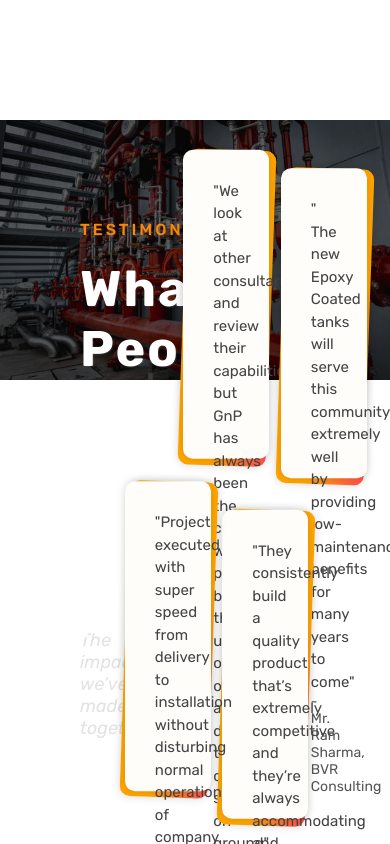
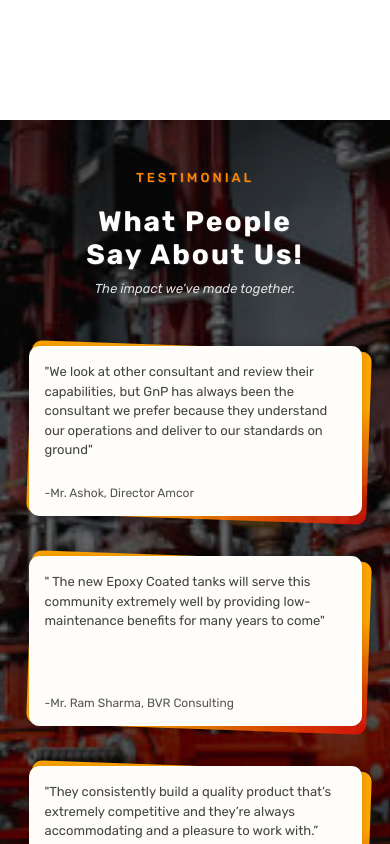
Before and after one commit to Kaustubh2000-maker/sp-engineering-frontend, a React (Vite) app: page /About in a window 390 px wide. Shown: the part 800-1644 px from the top of the page. Built offline with nearby package versions, Linux system fonts and the light colour scheme.

Commit message:
testimonial done

```diff
--- a/src/App.jsx
+++ b/src/App.jsx
@@ -47,7 +47,7 @@ function App() {
           <Route path="/About" element={<AboutPage />} />
         </Routes>
 
-        {/* <Footer /> */}
+        <Footer />
       </Router>
     </>
   );
--- a/src/components/sections/Testimonial.jsx
+++ b/src/components/sections/Testimonial.jsx
@@ -16,7 +16,7 @@ function Testimonials() {
           <div className="testimonial-heading-box">
             <h4 className="testimonial-section-heading">Testimonial</h4>
             <h2 className="tesimonial-heading">
-              what people <br /> say about us !{" "}
+              what people <br /> say about us!{" "}
             </h2>
             <h3 className="tesimonial-subheading">
               <em> The impact we’ve made together. </em>
--- a/src/scss/_testimonial.scss
+++ b/src/scss/_testimonial.scss
@@ -13,10 +13,13 @@
 .section-testimonial-bg-img {
   position: absolute;
   width: 100%;
+  height: 100%;
   filter: blur(3px);
   filter: brightness(40%);
-  // height: 100%;
+  object-fit: cover;
+  object-position: center;
 }
+
 .testimonial-grid {
   max-width: 120rem;
   margin: 0 auto;
@@ -195,3 +198,250 @@
   grid-column: 33/55;
   animation-delay: -4s;
 }
+
+@media (max-width: 1100px) {
+  .testimonial-heading-box {
+    // background-color: #72727268;
+    grid-row: 1/45;
+    grid-column: 1/40;
+    border-radius: 10px;
+
+    padding: 7rem 0rem 4rem 4rem;
+    // text-align: center;
+  }
+  .testimonial-section-heading {
+    font-size: 1.6rem;
+  }
+  .tesimonial-heading {
+    font-size: 4.2rem;
+  }
+  .c {
+    width: 25rem;
+  }
+}
+
+// @media (max-width: 1000px) {
+//   .testimonial-grid {
+//     display: flex;
+//     flex-direction: column;
+//     align-items: center;
+//     height: auto;
+//     padding: 4rem 2rem;
+//     gap: 4rem;
+//   }
+
+//   .testimonial-heading-box {
+//     padding: 2rem;
+//     text-align: center;
+//     grid-row: auto;
+//     grid-column: auto;
+//   }
+
+//   .tesimonial-heading {
+//     font-size: 3.6rem;
+//   }
+
+//   .tesimonial-subheading {
+//     font-size: 1.6rem;
+//   }
+
+//   .c {
+//     position: relative;
+//     width: 100%;
+//     max-width: 50rem;
+//     // height: auto;
+//     // height: 200rem;
+//     animation: testCard 10s alternate infinite linear;
+//   }
+//   .c::after {
+//     width: 102%;
+//     height: 102%;
+//     top: 0;
+//     left: 0;
+//     transform: translate(0%, 0%);
+//   }
+
+//   .c div {
+//     position: relative;
+//     padding: 2rem;
+//     height: 20rem;
+//     box-sizing: border-box;
+//   }
+
+//   .testimonial-sparkles-box--1,
+//   .testimonial-sparkles-box--2 {
+//     display: none; /* Hide decorations on mobile for simplicity */
+//   }
+// }
+
+@media (max-width: 1000px) {
+  .testimonial-grid {
+    display: grid;
+    grid-template-columns: repeat(2, 1fr);
+    grid-template-rows: repeat(3, auto);
+    row-gap: 4rem;
+    column-gap: 4rem;
+    padding: 4rem 8rem;
+    height: max-content;
+  }
+
+  .testimonial-heading-box {
+    padding: 2rem;
+    text-align: center;
+    grid-column: 1/-1;
+    grid-row: 1/2;
+  }
+
+  .tesimonial-heading {
+    font-size: 3.6rem;
+  }
+
+  .tesimonial-subheading {
+    font-size: 1.6rem;
+  }
+
+  .c {
+    position: relative;
+    width: 100%;
+    max-width: 40rem;
+    justify-self: center;
+    // height: auto;
+    animation: testCard 10s alternate infinite linear;
+  }
+  .c::after {
+    width: 102%;
+    height: 102%;
+    top: 0;
+    left: 0;
+    transform: translate(0%, 0%);
+  }
+
+  .c div {
+    position: relative;
+    padding: 2rem;
+    height: 20rem;
+    box-sizing: border-box;
+  }
+  .c1 {
+    grid-column: 1/2;
+    grid-row: auto;
+  }
+
+  .c2 {
+    grid-column: 2/3;
+    grid-row: auto;
+  }
+  .c3 {
+    grid-column: 1/2;
+    grid-row: auto;
+  }
+  .c4 {
+    grid-row: auto;
+    grid-column: 2/3;
+  }
+
+  .testimonial-sparkles-box--1,
+  .testimonial-sparkles-box--2 {
+    display: none; /* Hide decorations on mobile for simplicity */
+  }
+}
+
+@media (max-width: 780px) {
+  .testimonial-grid {
+    padding: 4rem;
+  }
+  .testimonial-heading-box {
+    height: max-content;
+  }
+  .c div {
+    height: 25rem;
+  }
+}
+@media (max-width: 600px) {
+  .testimonial-grid {
+    display: grid;
+    row-gap: 2rem;
+    column-gap: 2rem;
+    padding: 2rem 2rem;
+    height: max-content;
+  }
+
+  .tesimonial-heading {
+    font-size: 3.2rem;
+  }
+
+  .tesimonial-subheading {
+    font-size: 1.4rem;
+  }
+
+  .testimonial-section-heading {
+    font-size: 1.4rem;
+  }
+
+  .c blockquote {
+    font-size: 1.4rem;
+  }
+
+  .c p {
+    font-size: 1.3rem;
+  }
+}
+@media (max-width: 480px) {
+  .testimonial-grid {
+    display: flex;
+    flex-direction: column;
+    align-items: center;
+    padding: 4rem 1rem;
+    gap: 4rem;
+    height: auto;
+  }
+
+  .testimonial-heading-box {
+    text-align: center;
+    padding: 1rem;
+    grid-column: auto;
+    grid-row: auto;
+  }
+
+  .tesimonial-heading {
+    font-size: 2.8rem;
+  }
+
+  .tesimonial-subheading {
+    font-size: 1.3rem;
+  }
+
+  .testimonial-section-heading {
+    font-size: 1.3rem;
+  }
+
+  .c {
+    width: 100%;
+    max-width: 70%;
+    animation: none;
+  }
+
+  .c div {
+    padding: 1.6rem;
+    height: 17rem !important;
+    height: auto;
+  }
+
+  .c blockquote {
+    font-size: 1.3rem;
+  }
+
+  .c p {
+    font-size: 1.2rem;
+  }
+
+  .testimonial-sparkles-box--1,
+  .testimonial-sparkles-box--2 {
+    display: none;
+  }
+}
+@media (max-width: 420px) {
+  .c {
+    max-width: 90%;
+  }
+}
```
